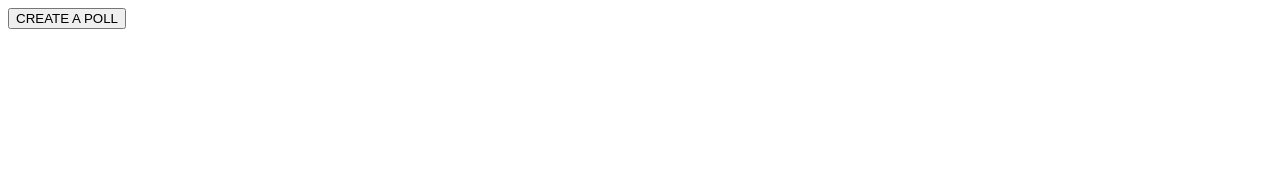
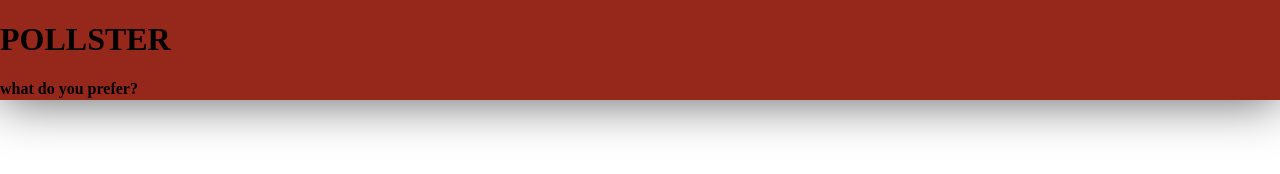
Before and after one commit to estermer/pollster-ui, a website: page public/index.html in a window 1280 px wide. Drawn offline with nearby package versions, Linux system fonts and the light colour scheme; no server answers.

Commit message:
styled the header with a color background

```diff
--- a/public/css/main.css
+++ b/public/css/main.css
@@ -0,0 +1,15 @@
+html, body {
+  padding: 0;
+  margin: 0;
+}
+
+header {
+  margin: 0;
+  padding: 0;
+  position: fixed;
+  width: 100vw;
+  height: 100px;
+  box-shadow: 0px 1px 50px #5E5E5E;
+  top:0px;
+  background-color: #96281B;
+}
--- a/public/index.html
+++ b/public/index.html
@@ -12,6 +12,10 @@
 
   </head>
   <body ng-controller="MainCtrl as main">
+    <header>
+      <h1>POLLSTER</h1>
+      <h4>what do you prefer?</h4>
+    </header>
 
     <button ng-if="!main.showForm" ng-click="main.showHideForm()">CREATE A POLL</button>
     <div ng-if="main.showForm" id="create-form">
```
